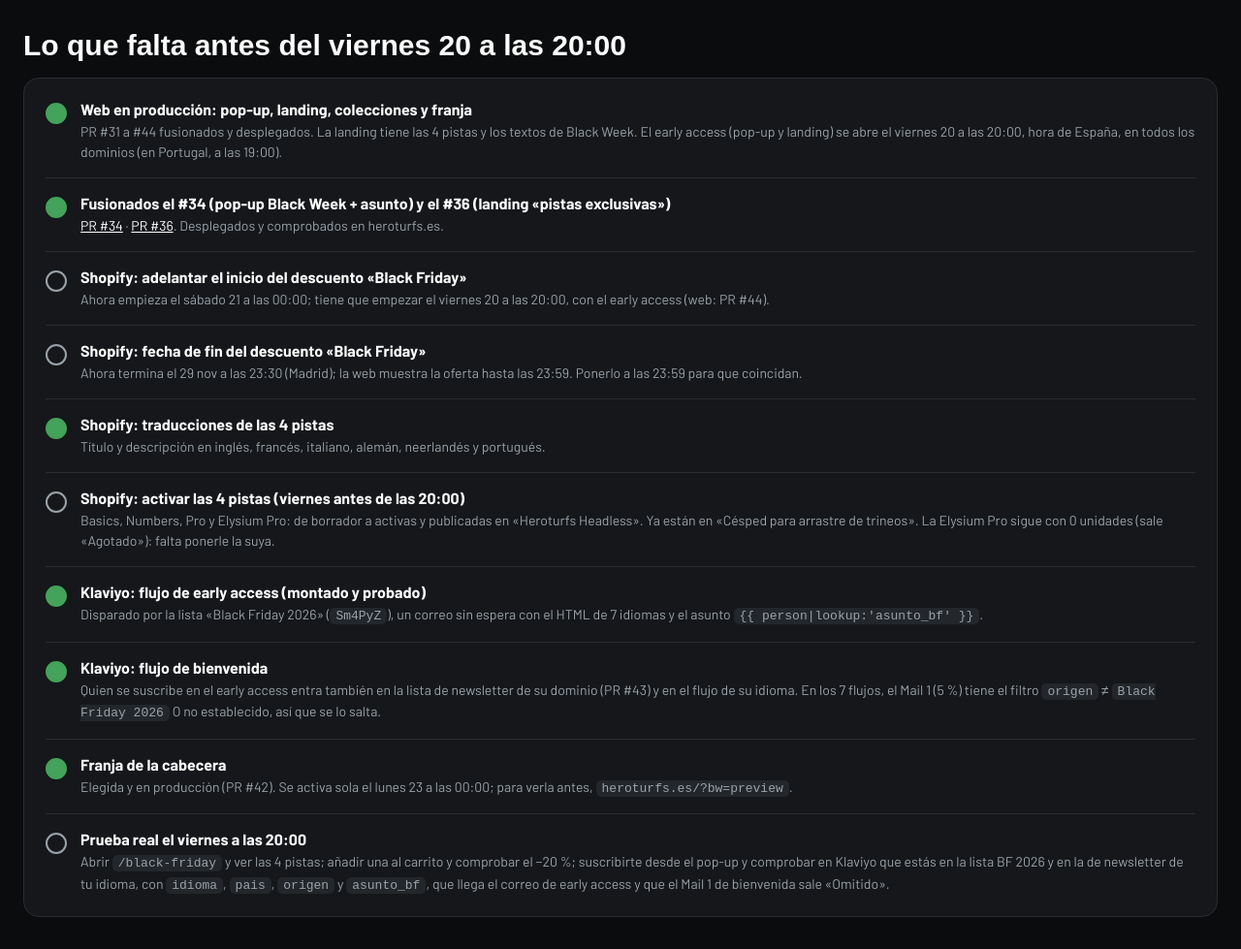
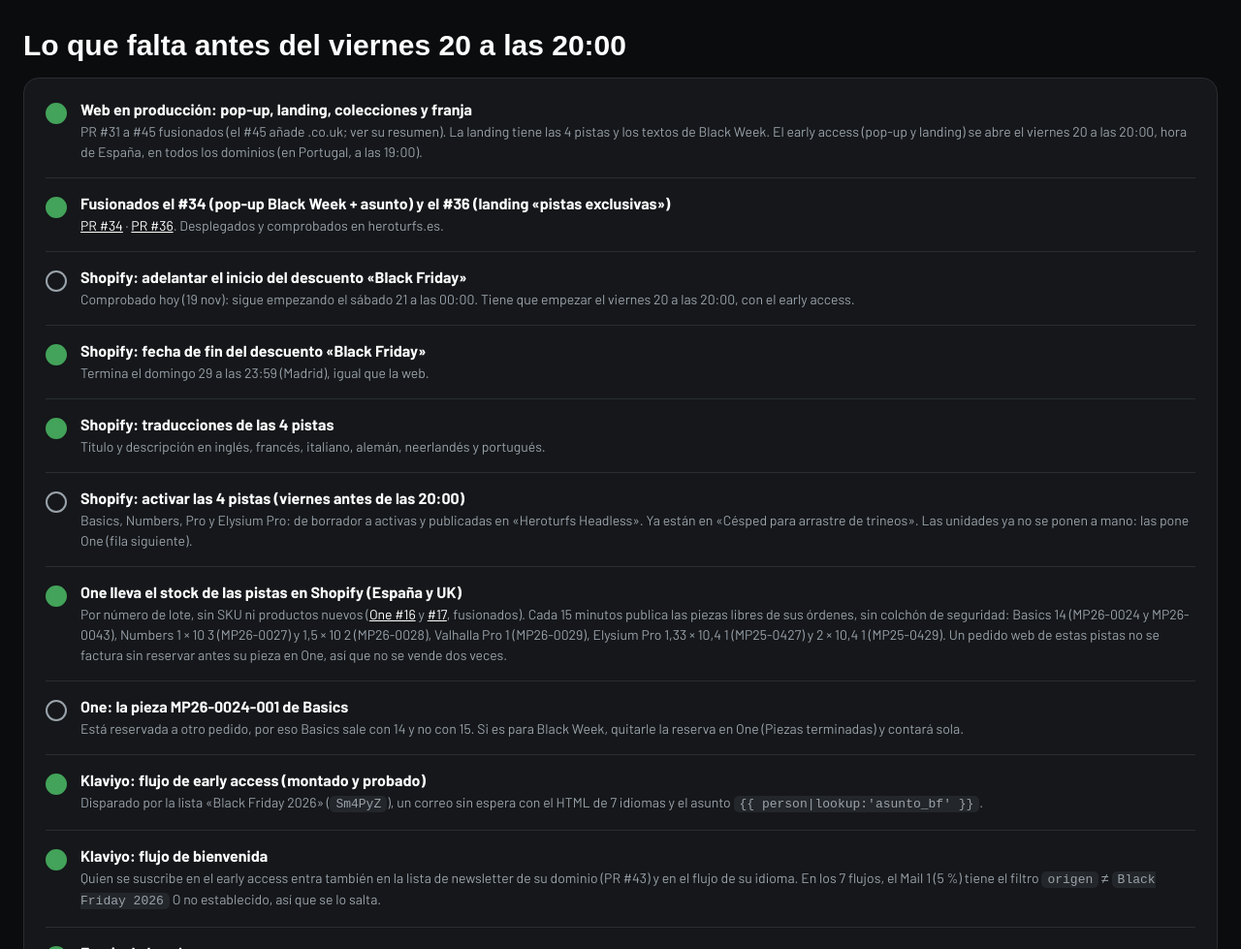
Before and after one commit to anarols/heroturfs-black-friday-2026, a plain HTML site: page resumen.html in a window 1280 px wide. Shown: the part 2340-3319 px from the top of the page at 97% size. Drawn offline with Linux system fonts and the light colour scheme; a web font is replaced by a local one.

Commit message:
Resumen: estado al 19-11 (One lleva el stock, descuento, UK)

```diff
--- a/resumen.html
+++ b/resumen.html
@@ -112,12 +112,14 @@
 
   <h2>Lo que falta antes del viernes 20 a las 20:00</h2>
   <div class="list">
-    <div class="row done"><span class="dot"></span><div><b>Web en producción: pop-up, landing, colecciones y franja</b><span>PR #31 a #44 fusionados y desplegados. La landing tiene las 4 pistas y los textos de Black Week. El early access (pop-up y landing) se abre el viernes 20 a las 20:00, hora de España, en todos los dominios (en Portugal, a las 19:00).</span></div></div>
+    <div class="row done"><span class="dot"></span><div><b>Web en producción: pop-up, landing, colecciones y franja</b><span>PR #31 a #45 fusionados (el #45 añade .co.uk; ver su resumen). La landing tiene las 4 pistas y los textos de Black Week. El early access (pop-up y landing) se abre el viernes 20 a las 20:00, hora de España, en todos los dominios (en Portugal, a las 19:00).</span></div></div>
     <div class="row done"><span class="dot"></span><div><b>Fusionados el #34 (pop-up Black Week + asunto) y el #36 (landing «pistas exclusivas»)</b><span><a href="https://github.com/ROLSCARPETS/heroturfs-web-2026/pull/34" target="_blank">PR #34</a> · <a href="https://github.com/ROLSCARPETS/heroturfs-web-2026/pull/36" target="_blank">PR #36</a>. Desplegados y comprobados en heroturfs.es.</span></div></div>
-    <div class="row"><span class="dot"></span><div><b>Shopify: adelantar el inicio del descuento «Black Friday»</b><span>Ahora empieza el sábado 21 a las 00:00; tiene que empezar el viernes 20 a las 20:00, con el early access (web: PR #44).</span></div></div>
-    <div class="row"><span class="dot"></span><div><b>Shopify: fecha de fin del descuento «Black Friday»</b><span>Ahora termina el 29 nov a las 23:30 (Madrid); la web muestra la oferta hasta las 23:59. Ponerlo a las 23:59 para que coincidan.</span></div></div>
+    <div class="row"><span class="dot"></span><div><b>Shopify: adelantar el inicio del descuento «Black Friday»</b><span>Comprobado hoy (19 nov): sigue empezando el sábado 21 a las 00:00. Tiene que empezar el viernes 20 a las 20:00, con el early access.</span></div></div>
+    <div class="row done"><span class="dot"></span><div><b>Shopify: fecha de fin del descuento «Black Friday»</b><span>Termina el domingo 29 a las 23:59 (Madrid), igual que la web.</span></div></div>
     <div class="row done"><span class="dot"></span><div><b>Shopify: traducciones de las 4 pistas</b><span>Título y descripción en inglés, francés, italiano, alemán, neerlandés y portugués.</span></div></div>
-    <div class="row"><span class="dot"></span><div><b>Shopify: activar las 4 pistas (viernes antes de las 20:00)</b><span>Basics, Numbers, Pro y Elysium Pro: de borrador a activas y publicadas en «Heroturfs Headless». Ya están en «Césped para arrastre de trineos». La Elysium Pro sigue con 0 unidades (sale «Agotado»): falta ponerle la suya.</span></div></div>
+    <div class="row"><span class="dot"></span><div><b>Shopify: activar las 4 pistas (viernes antes de las 20:00)</b><span>Basics, Numbers, Pro y Elysium Pro: de borrador a activas y publicadas en «Heroturfs Headless». Ya están en «Césped para arrastre de trineos». Las unidades ya no se ponen a mano: las pone One (fila siguiente).</span></div></div>
+    <div class="row done"><span class="dot"></span><div><b>One lleva el stock de las pistas en Shopify (España y UK)</b><span>Por número de lote, sin SKU ni productos nuevos (<a href="https://github.com/ROLSCARPETS/heroturfs-one/pull/16" target="_blank">One #16</a> y <a href="https://github.com/ROLSCARPETS/heroturfs-one/pull/17" target="_blank">#17</a>, fusionados). Cada 15 minutos publica las piezas libres de sus órdenes, sin colchón de seguridad: Basics 14 (MP26-0024 y MP26-0043), Numbers 1 × 10 3 (MP26-0027) y 1,5 × 10 2 (MP26-0028), Valhalla Pro 1 (MP26-0029), Elysium Pro 1,33 × 10,4 1 (MP25-0427) y 2 × 10,4 1 (MP25-0429). Un pedido web de estas pistas no se factura sin reservar antes su pieza en One, así que no se vende dos veces.</span></div></div>
+    <div class="row"><span class="dot"></span><div><b>One: la pieza MP26-0024-001 de Basics</b><span>Está reservada a otro pedido, por eso Basics sale con 14 y no con 15. Si es para Black Week, quitarle la reserva en One (Piezas terminadas) y contará sola.</span></div></div>
     <div class="row done"><span class="dot"></span><div><b>Klaviyo: flujo de early access (montado y probado)</b><span>Disparado por la lista «Black Friday 2026» (<code>Sm4PyZ</code>), un correo sin espera con el HTML de 7 idiomas y el asunto <code>{{ person|lookup:'asunto_bf' }}</code>.</span></div></div>
     <div class="row done"><span class="dot"></span><div><b>Klaviyo: flujo de bienvenida</b><span>Quien se suscribe en el early access entra también en la lista de newsletter de su dominio (PR #43) y en el flujo de su idioma. En los 7 flujos, el Mail 1 (5 %) tiene el filtro <code>origen</code> ≠ <code>Black Friday 2026</code> O no establecido, así que se lo salta.</span></div></div>
     <div class="row done"><span class="dot"></span><div><b>Franja de la cabecera</b><span>Elegida y en producción (PR #42). Se activa sola el lunes 23 a las 00:00; para verla antes, <code>heroturfs.es/?bw=preview</code>.</span></div></div>
```
